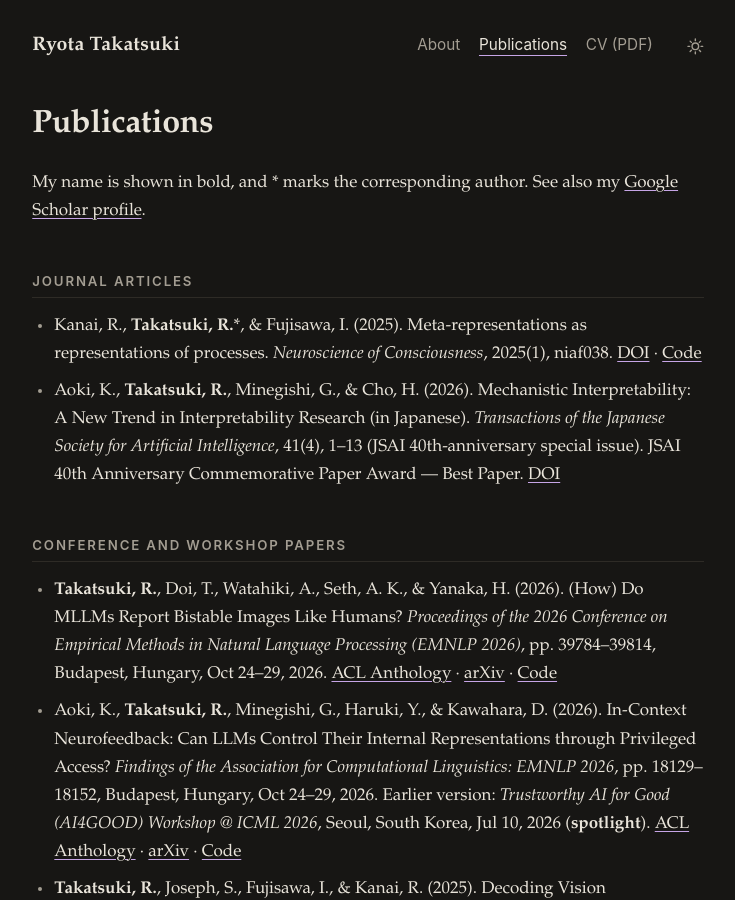
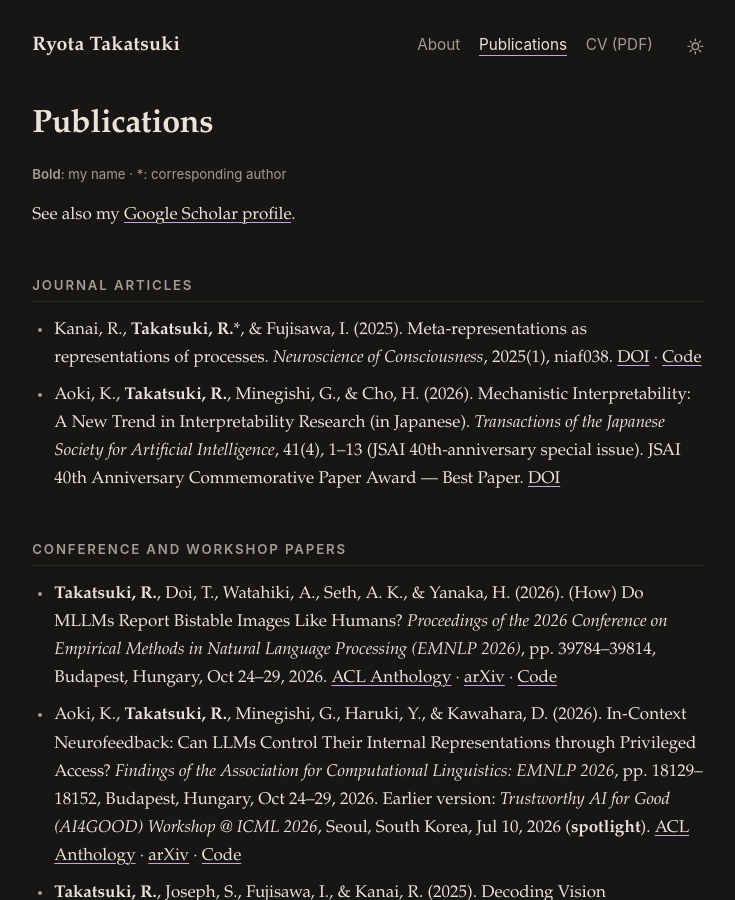
Before and after one commit to rtakatsky/rtakatsky.github.io, a Jekyll site: the page built from publications.md, in a window 1280 px wide and 900 px high. Shown: the whole window, without its empty margins (272-1007 px from the left). Built offline with Jekyll 4.4.1, drawn with Linux system fonts in a browser that asks for light colours.

Commit message:
Paper URL /papers/mllm-bistable-images/; legend on Publications
- The bistable-images paper page moves to /papers/mllm-bistable-images/,
  matching its code repository (slug in SELECTED; the generated page is
  renamed, content unchanged). The About paragraph's "bistable
  perception" link follows. The old URL was never shared, so it has no
  redirect.
- Publications opens with a small legend under the heading, "Bold: my
  name · *: corresponding author", in place of the sentence; the Google
  Scholar link follows as its own line. CLAUDE.md records the legend.

Co-Authored-By: Claude Opus 5.5 <noreply@anthropic.com>

```diff
--- a/publications.md
+++ b/publications.md
@@ -5,7 +5,9 @@ description: Publications and presentations by Ryota Takatsuki.
 synced: 2026-11-14
 ---
 
-My name is shown in bold, and \* marks the corresponding author. See also my [Google Scholar profile]({{ site.links.scholar }}).
+<p class="heading-note"><strong>Bold</strong>: my name · *: corresponding author</p>
+
+See also my [Google Scholar profile]({{ site.links.scholar }}).
 
 ## Journal articles
 
--- a/scripts/sync-portfolio.py
+++ b/scripts/sync-portfolio.py
@@ -31,7 +31,7 @@ TODAY = datetime.date.today().isoformat()
 SELECTED = [
     {
         "folder": "2026-bistable-images",
-        "slug": "bistable-images",
+        "slug": "mllm-bistable-images",
         "venue": "*EMNLP 2026*",
         "official": {"label": "ACL Anthology", "name": "ACL Anthology"},
         "thumb": "/assets/img/papers/bistable-images-thumb.jpg",
@@ -356,7 +356,8 @@ def paper_page(entry: dict, order: int) -> None:
 def main() -> None:
     body = publications_body()
     # Jekyll expands the Liquid tag, so the URL stays in _config.yml only.
-    note = ("My name is shown in bold, and \\* marks the corresponding author. "
+    # A small legend under the heading (as on the home page), then the Scholar link.
+    note = ('<p class="heading-note"><strong>Bold</strong>: my name · *: corresponding author</p>\n\n'
             "See also my [Google Scholar profile]({{ site.links.scholar }}).\n\n")
     write("publications.md", front_matter(
         title="Publications", permalink="/publications/",
```
Also changed, not shown: CLAUDE.md (+1 -1 lines), index.md (+1 -1 lines), _papers/mllm-bistable-images.md (renamed from _papers/bistable-images.md).
